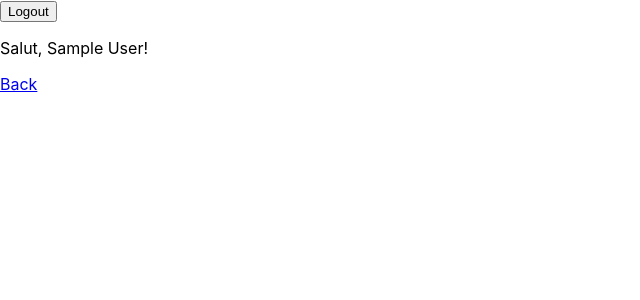
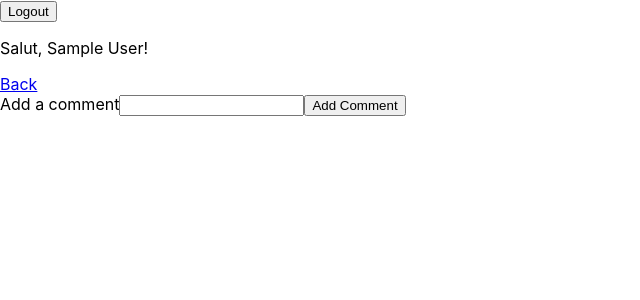
Before and after one commit to vguilbaud/football-stats, a React (Create React App) app: page /player/1 in a window 1280 px wide. Shown: the top 300 px of the page, without its empty margins (0-640 px from the left). Built offline with nearby package versions, Linux system fonts and the light colour scheme; no server answers; sample sign-in values are in the browser's storage.

Commit message:
add comments

```diff
--- a/src/App.js
+++ b/src/App.js
@@ -4,13 +4,8 @@ import Home from "./pages/Home";
 import TeamDetails from "./pages/TeamDetails/TeamDetails";
 import PlayerDetails from "./pages/PlayerDetails/PlayerDetails";
 import TeamsList from "./components/lists/TeamsList";
-import { useContext } from "react";
-import AuthContext from "./store/auth-context";
 
 function App() {
-  const authCtx = useContext(AuthContext);
-  console.log(authCtx);
-
   return (
     <Layout className="centered">
       <Switch>
--- /dev/null
+++ b/src/components/comments/CommentsForm.js
@@ -0,0 +1,37 @@
+import { useRef } from "react";
+
+const CommentsForm = (props) => {
+  const commentRef = useRef();
+
+  const addComment = () => {
+    fetch("http://localhost:4200/comments", {
+      body: JSON.stringify({
+        comment: commentRef.current.value,
+        type: props.type,
+        commentedId: props.commentedId,
+        userId: props.userId,
+      }),
+      headers: {
+        Authorization: `Bearer ${props.token}`,
+        "Content-Type": "application/json",
+      },
+      method: "POST",
+    })
+      .then((res) => {
+        return res.json();
+      })
+      .then((res) => {
+        console.log(res);
+      })
+      .catch((err) => console.log(err));
+  };
+  return (
+    <div>
+      <label htmlFor="comment">Add a comment</label>
+      <input id="comment" type="text" ref={commentRef} />
+      <button onClick={addComment}>Add Comment</button>
+    </div>
+  );
+};
+
+export default CommentsForm;
--- a/src/pages/PlayerDetails/PlayerDetails.js
+++ b/src/pages/PlayerDetails/PlayerDetails.js
@@ -1,6 +1,8 @@
-import { useState, useEffect } from "react";
+import { useState, useEffect, useContext } from "react";
 import { NavLink } from "react-router-dom";
 import { useLocation } from "react-router-dom";
+import CommentsForm from "../../components/comments/CommentsForm";
+import AuthContext from "../../store/auth-context";
 import PlayerInfo from "./PlayerInfo";
 import PlayerStats from "./PlayerStats";
 import PlayerTeams from "./PlayerTeams";
@@ -12,6 +14,8 @@ const PlayerDetails = (props) => {
   const [teamId, setTeamId] = useState();
   const location = useLocation();
   const playerId = location.pathname.replace(/[^0-9]/g, "");
+
+  const authCtx = useContext(AuthContext);
 
   useEffect(() => {
     fetch(`http://localhost:4200/api/players/${playerId}`).then((res) =>
@@ -42,6 +46,15 @@ const PlayerDetails = (props) => {
     <div>
       <NavLink to={`/team/${teamId}`}>Back</NavLink>
       {infoPlayerContent}
+      {authCtx.isLoggedIn && (
+        <CommentsForm
+          type="player"
+          userId={authCtx.userId}
+          token={authCtx.token}
+          name={authCtx.name}
+          commentedId={playerId}
+        ></CommentsForm>
+      )}
       {infoStatsContent}
       {infoTeamsContent}
     </div>
```
